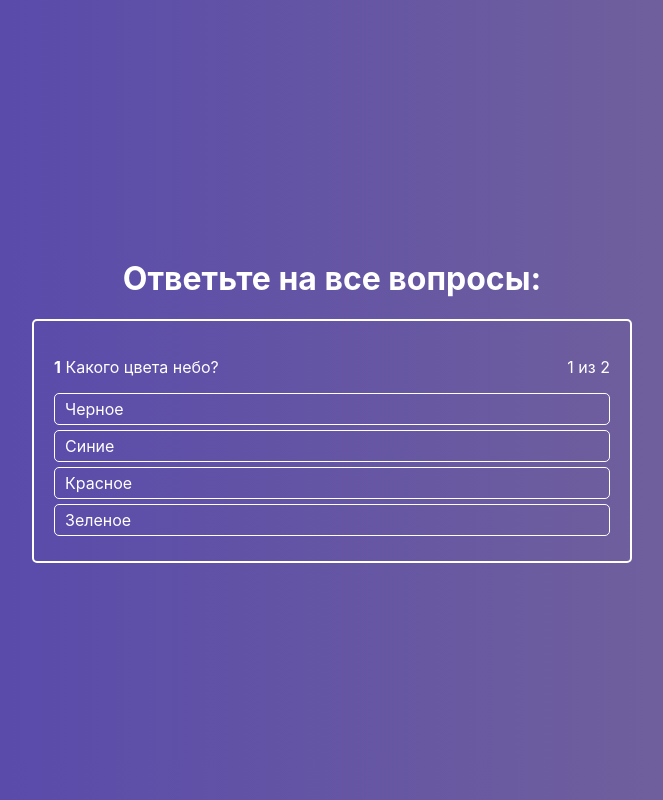
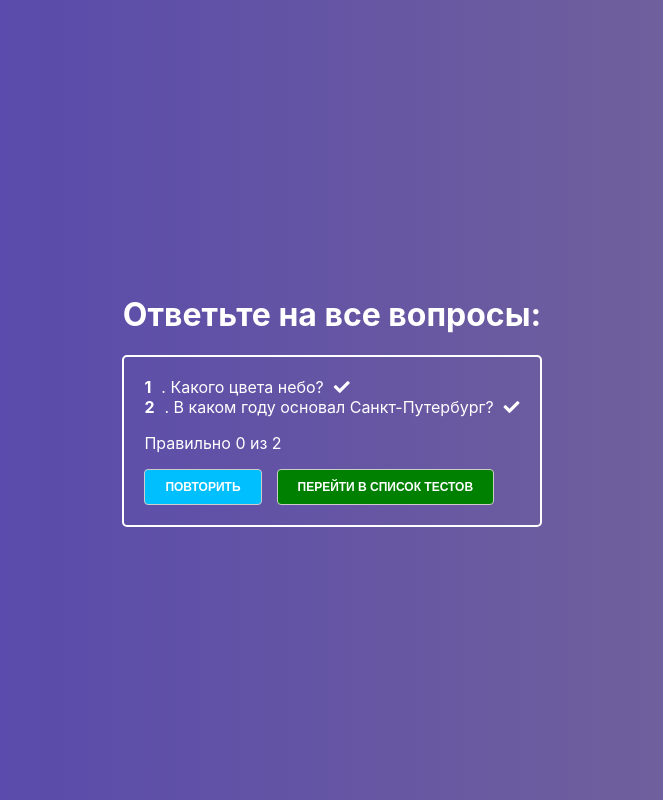
Before and after one commit to seriiserii825/react-quizz, a React app: page / in a window 1280 px wide. Shown: the whole page, without its empty margins (308-971 px from the left). Built offline with nearby package versions, Linux system fonts and the light colour scheme.

Commit message:
finished buttons

```diff
--- a/src/components/FinishedQuiz/FinishedQuiz.js
+++ b/src/components/FinishedQuiz/FinishedQuiz.js
@@ -1,5 +1,6 @@
 import React from "react";
 import './FinishedQuiz.css'
+import Button from "../UI/Button/Button";
 
 const FinishedQuiz = props => {
 	const successCount = Object.keys(props.results).reduce((total, key) => {
@@ -32,7 +33,8 @@ const FinishedQuiz = props => {
 				})}
 			</ul>
 			<p>Правильно {successCount} из {props.quiz.length}</p>
-			<button onClick={props.onRetry}>Повторить</button>
+			<Button onClick={props.onRetry} type="primary">Повторить</Button>
+			<Button type="success">Перейти в список тестов</Button>
 		</div>
 	)
 }
--- /dev/null
+++ b/src/components/UI/Button/Button.css
@@ -0,0 +1,32 @@
+.Button {
+	display: inline-block;
+	margin-right: 15px;
+	padding: 10px 20px;
+	font-size: 12px;
+	font-weight: bold;
+	text-transform: uppercase;
+	color: black;
+	border: 1px solid #ccc;
+	border-radius: 4px;
+	outline: none;
+}
+.Button:disabled {
+	color: #000;
+	background-color: #ccc;
+	cursor: not-allowed;
+}
+.Button.primary {
+	color: white;
+	background-color: deepskyblue;
+}
+.Button.error {
+	color: white;
+	background-color: red;
+}
+.Button.success  {
+	color: white;
+	background-color: green;
+}
+.Button:active {
+	box-shadow: inset 2px 2px 1px rgba(0, 0, 0, .3);
+}
--- /dev/null
+++ b/src/components/UI/Button/Button.js
@@ -0,0 +1,19 @@
+import React from "react";
+import './Button.css'
+
+const Button = props => {
+	const cls = [
+		'Button',
+		props.type
+	]
+	return (
+		<button
+			onClick={props.onClick}
+			className={cls.join(' ')}
+			disabled={props.disabled}
+		>
+			{props.children}
+		</button>
+	)
+}
+export default Button
--- a/src/containers/Quiz/Quiz.js
+++ b/src/containers/Quiz/Quiz.js
@@ -8,8 +8,8 @@ class Quiz extends React.Component {
 		results: {}, // {[id]: success error}
 		answerState: null,
 		activeQuestion: 0,
-		// isFinished: true,
-		isFinished: false,
+		isFinished: true,
+		// isFinished: false,
 		quiz: [
 			{
 				question: 'Какого цвета небо?',
```
